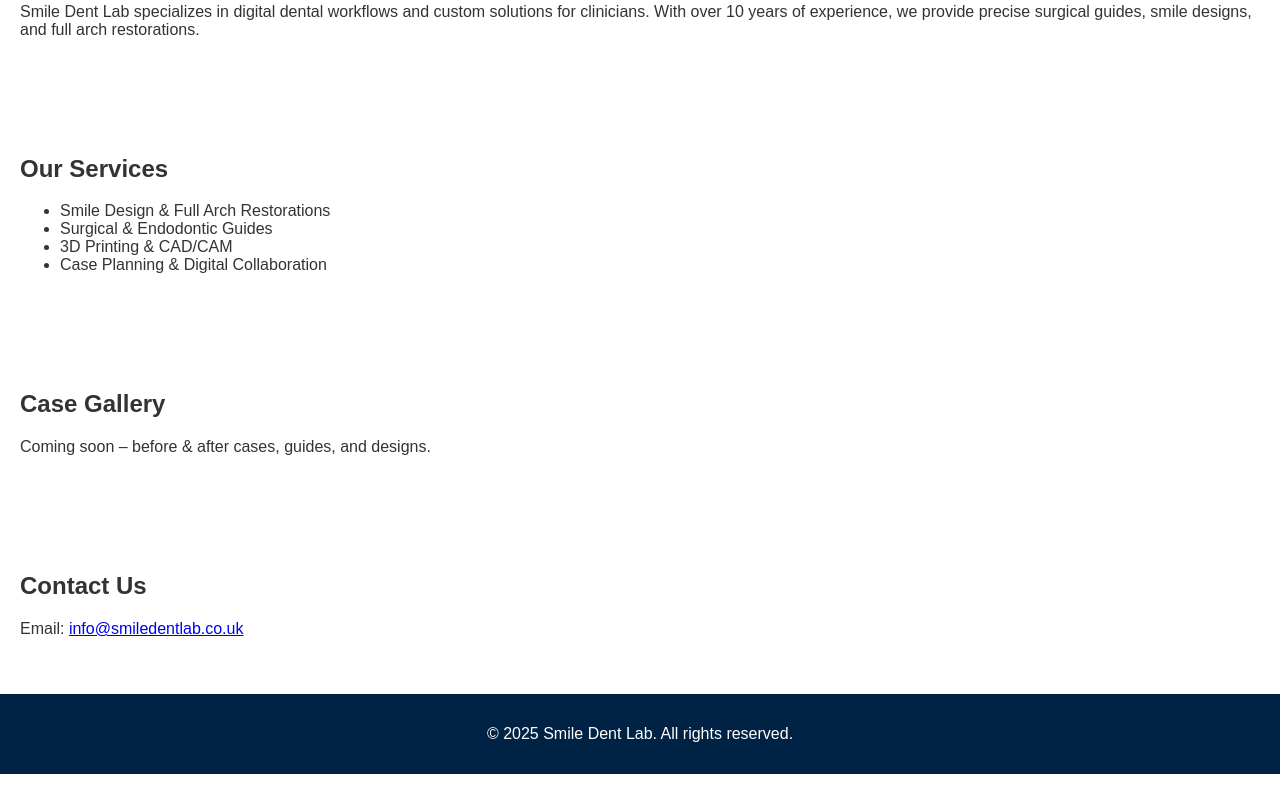
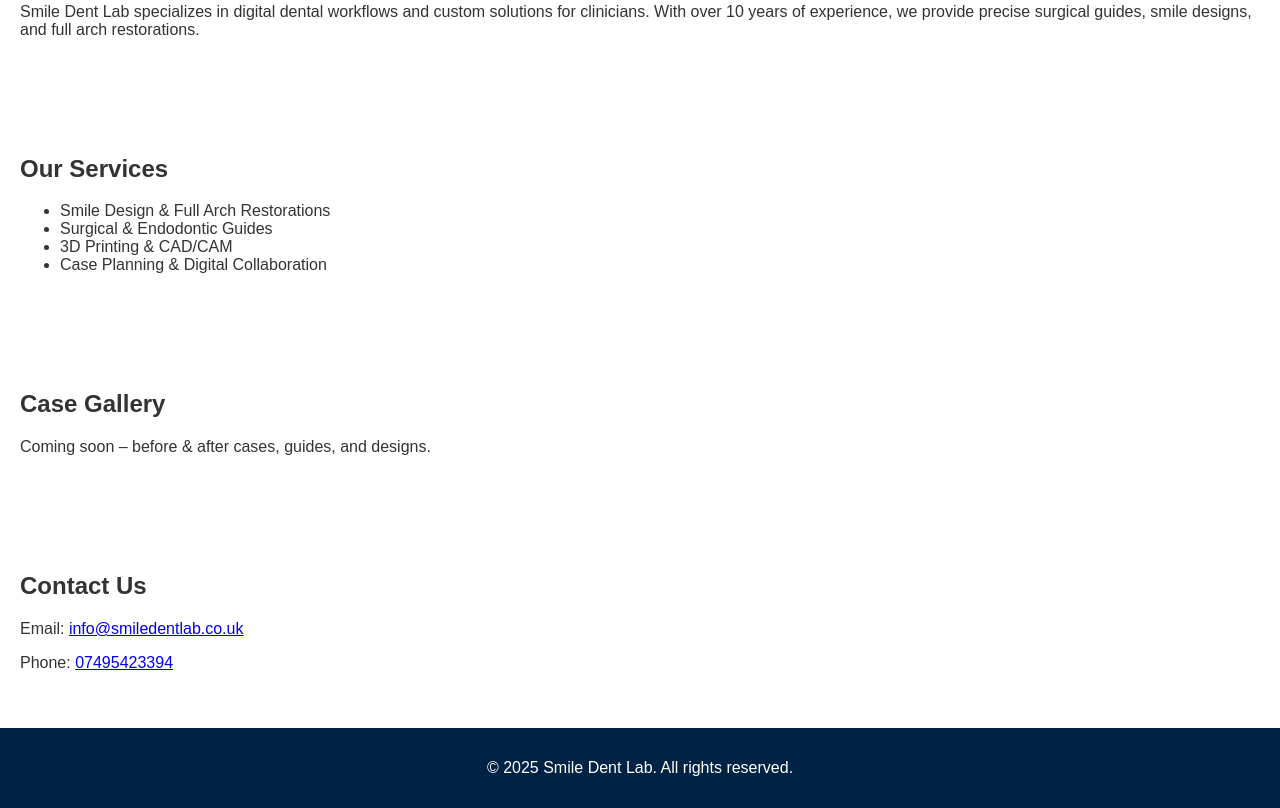
Before and after one commit to Marcolone95/Smiledentlab, a plain HTML site: page index.html in a window 1280 px wide. Shown: the part 407-1215 px from the top of the page. Before the commit the page ends 1181 px from the top, so only its background shows below. Drawn offline with Linux system fonts and the light colour scheme.

Commit message:
Update index.html

```diff
--- a/index.html
+++ b/index.html
@@ -49,6 +49,7 @@
     <section id="contact">
         <h2>Contact Us</h2>
         <p>Email: <a href="mailto:info@smiledentlab.co.uk">info@smiledentlab.co.uk</a></p>
+        <p>Phone: <a href="callas:07495423394">07495423394</a></p>
     </section>
 
     <footer>
```
